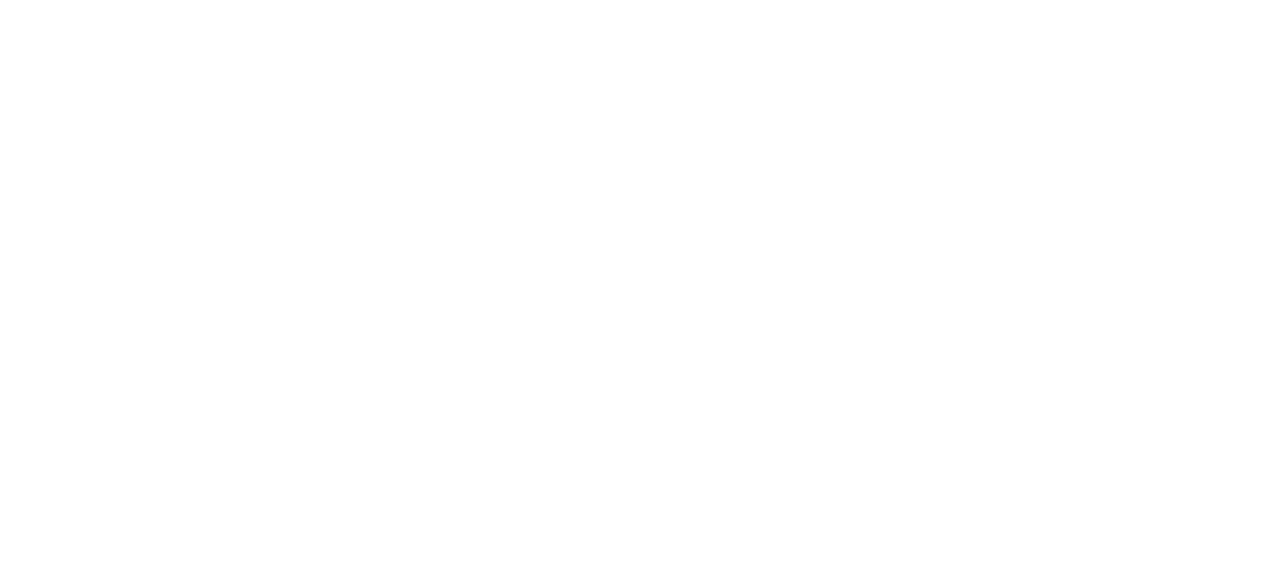
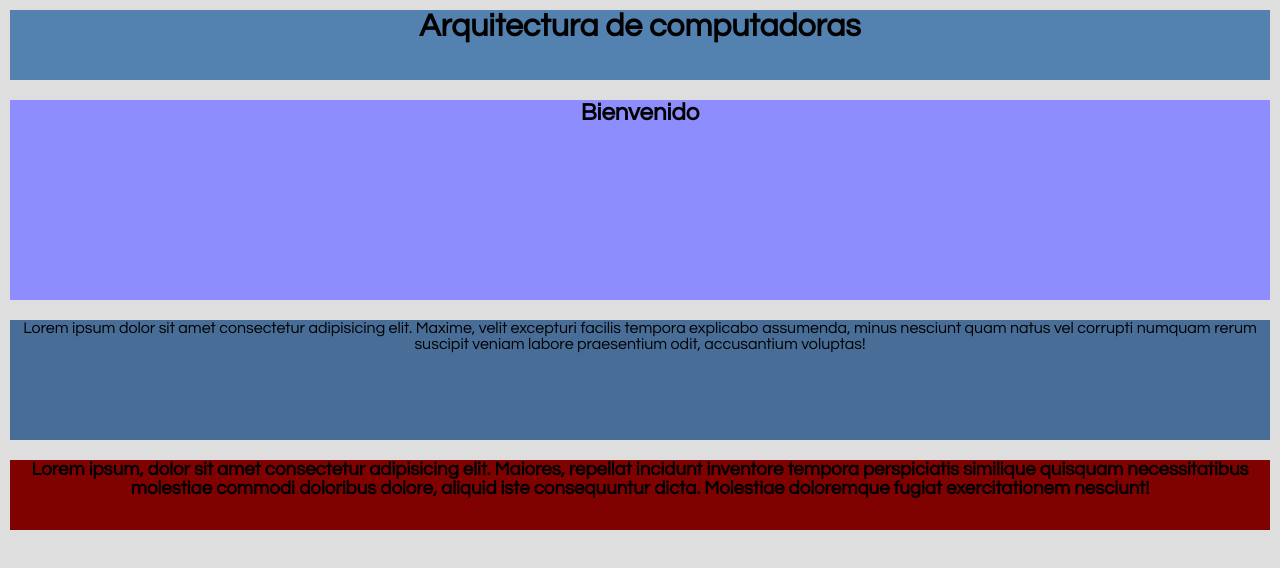
Before and after one commit to PepeCharlesxb/WebArquitec, a plain HTML site: page index.html in a window 1280 px wide. Drawn offline with Linux system fonts and the light colour scheme.

Commit message:
Actualizado

```diff
--- a/index.html
+++ b/index.html
@@ -1,12 +1,27 @@
 <!DOCTYPE html>
 <html lang="en">
+
 <head>
     <meta charset="UTF-8">
     <meta name="viewport" content="width=
     , initial-scale=1.0">
-    <title>Inicio</title>
+    <link rel="stylesheet" href="/styles/styleIndex.css">
+    <title>Arquitectura</title>
 </head>
-<body>
+<body class="bodyM">
+    <header class="mainheader">
+        <h1>Arquitectura de computadoras</h1>
+    </header>
+    <main class="main">
+        <h2>Bienvenido</h2>
+    </main>
 
+    <aside class="late">
+        <div>Lorem ipsum dolor sit amet consectetur adipisicing elit. Maxime, velit excepturi facilis tempora explicabo assumenda, minus nesciunt quam natus vel corrupti numquam rerum suscipit veniam labore praesentium odit, accusantium voluptas!</div>
+    </aside>
+   <footer class="foot">
+    <h3>Lorem ipsum, dolor sit amet consectetur adipisicing elit. Maiores, repellat incidunt inventore tempora perspiciatis similique quisquam necessitatibus molestiae commodi doloribus dolore, aliquid iste consequuntur dicta. Molestiae doloremque fugiat exercitationem nesciunt!</h3>
+   </footer>
 </body>
+
 </html>
--- /dev/null
+++ b/styles/styleIndex.css
@@ -0,0 +1,61 @@
+*{
+    padding: 0;
+    margin: 0;
+    box-sizing: border-box;
+}
+body{
+    background-color: #dedede;
+    font-family: Century Gothic;
+    min-height: 100vh;
+    padding: 10px;
+}
+.bodyM > * {
+
+    text-align: center;
+    font-weight: 500;
+}
+.bodyM{
+    display: grid;
+    gap: 20px;
+    grid-template:
+    "header" 70px
+    "main" 200px
+    "late" 120px
+    "foot" 70px
+    ;
+
+    .main{
+        grid-area: "Main";
+        background-color: #88fe;
+
+    }
+    .mainheader{
+        grid-area: "header";
+        background-color: #5382B0;
+    }
+    .late{
+        grid-area: "late";
+        background-color: #486E98;
+    }
+    .foot{
+        grid-area: "foot";
+        background-color: #7F0200;
+    }
+
+    @media (min-width:944px) {
+        grid-area:
+        "header header header" 70px
+        "main main late" 100px
+        "foot foot foot" 80px/
+        100px auto 200px
+
+        ;
+    }
+
+
+/*#5382B0
+#486E98
+#7F0200
+*/
+
+}
```
Also changed, not shown: img/839926632_240737208_1706x960.webp (added), notas.txt (added), 2 other files.
